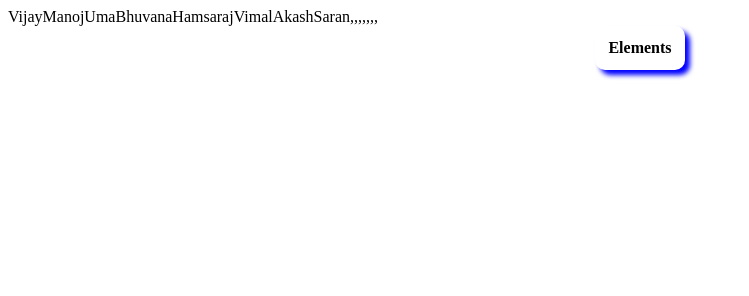
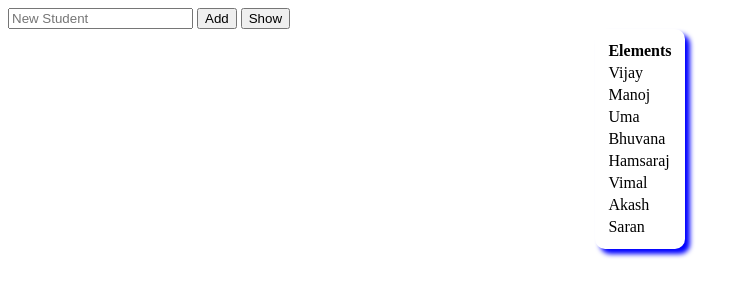
Before and after one commit to razzaksr/WebDesignCombo, a plain HTML site: page arrays/interactive.html in a window 1280 px wide. Both pictures are taken after a click on the button "Show". Shown: the whole page, without its empty margins (0-749 px from the left). Drawn offline with Linux system fonts and the light colour scheme.

Commit message:
interactive table via array

```diff
--- a/arrays/interactive.html
+++ b/arrays/interactive.html
@@ -11,5 +11,10 @@
     <input type="text" id="users" placeholder="New Student">
     <button onclick="inserting()">Add</button>
     <button onclick="view()">Show</button>
+
+    <div id="present">
+
+    </div>
+
 </body>
 </html>
--- a/scripts/forarray.js
+++ b/scripts/forarray.js
@@ -9,5 +9,12 @@ const inserting=()=>{
 }
 
 const view=()=>{
-    document.write("<table align='center' style='padding: 10px 10px 10px 10px; border-radius: 10px;box-shadow: 5px 5px 5px blue;'><thead><tr><th>Elements</th></tr></thead><tbody>"+delta.map((data)=>{document.write("<tr><td>"+data+"</td></tr>")})+"</tbody></table>")
+    var hi=""
+    delta.map((data)=>
+    {
+        hi+="<tr><td>"+data+"</td></tr>"
+    })
+    var t=document.getElementById("present")
+    //document.write("<table align='center' style='padding: 10px 10px 10px 10px; border-radius: 10px;box-shadow: 5px 5px 5px blue;'><thead><tr><th>Elements</th></tr></thead><tbody>"+delta.map((data)=>{document.write("<tr><td>"+data+"</td></tr>")})+"</tbody></table>")
+    t.innerHTML="<table align='center' style='padding: 10px 10px 10px 10px; border-radius: 10px;box-shadow: 5px 5px 5px blue;'><thead><tr><th>Elements</th></tr></thead><tbody>"+hi+"</tbody></table>"
 }
```
